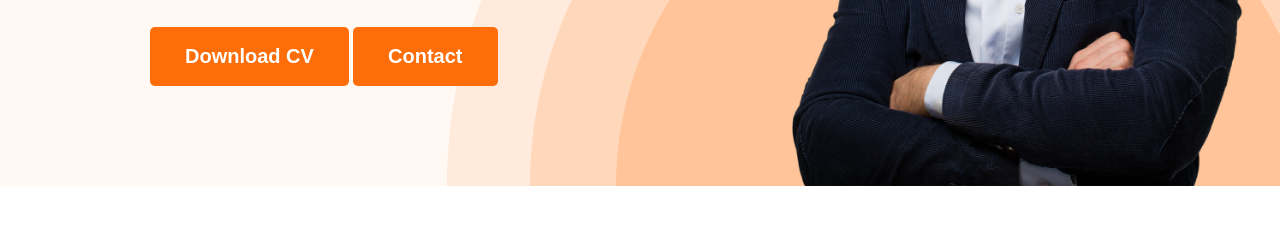
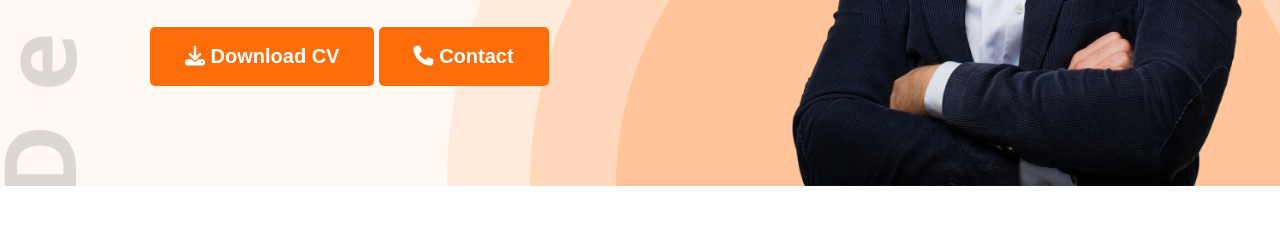
Before and after one commit to masud-almahdi-dev/webdeveloper-portfolio, a plain HTML site: page index.html in a window 1280 px wide. Shown: the part 574-800 px from the top of the page. Drawn offline with nearby package versions, Linux system fonts and the light colour scheme.

Commit message:
added font awesome icons

```diff
--- a/index.html
+++ b/index.html
@@ -8,6 +8,7 @@
     <link rel="preconnect" href="https://fonts.gstatic.com" crossorigin>
     <link href="https://fonts.googleapis.com/css2?family=Open+Sans:wght@400;700;800&display=swap" rel="stylesheet">
     <link rel="stylesheet" href="styles/portfolio.css">
+    <script src="https://kit.fontawesome.com/476bd0bc7c.js" crossorigin="anonymous"></script>
 </head>
 <body>
     <header class="header">
@@ -24,8 +25,8 @@
                 <h3 class="banner-greeting">Hi, I  am</h3>
                 <h1 class="banner-title">Mary Hardy</h1>
                 <p class="banner-description">Shot what able cold new see hold.Friendly as an betrayed formerly he. Morning because as to society behaved moments.</p>
-                <button class="btn-primary">Download CV</button>
-                <button class="btn-primary">Contact</button>
+                <button class="btn-primary"><i class="fa-solid fa-download"></i> Download CV</button>
+                <button class="btn-primary"><i class="fa-solid fa-phone"></i> Contact</button>
             </div>
             <img class="profile-pic" src="images/hardy.png" alt="hardy">
         </div>
@@ -136,7 +137,7 @@
                 </div>
             </div>
             <div class="download-cv">
-                <button class="btn-primary">Download CV</button>
+                <button class="btn-primary"><i class="fa-solid fa-download"></i> Download CV</button>
             </div>
         </section>
     </main>
--- a/styles/portfolio.css
+++ b/styles/portfolio.css
@@ -61,9 +61,9 @@ nav a {
 /* header related styles */
 .header{
     background-color: #FFF8F3;
-    background-image: url('../images/header_bg.png');
-    background-repeat: no-repeat;
-    background-position: bottom right;
+    background-image: url('../images/header_bg.png'), url('../images/developer.png');
+    background-repeat: no-repeat,no-repeat;
+    background-position: bottom right,top left;
 }
 
 .banner{
```
